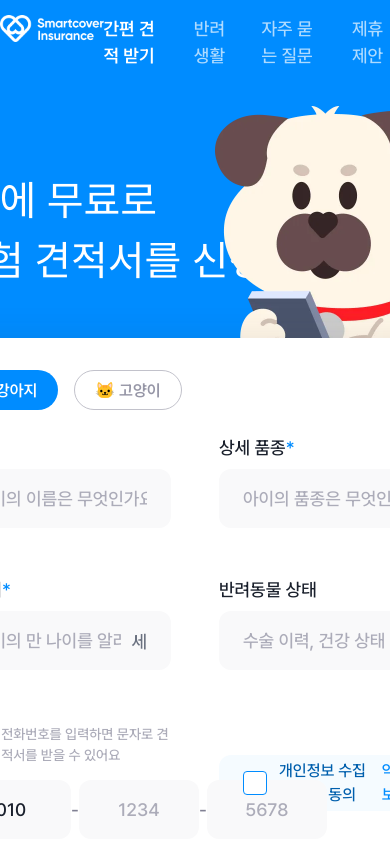
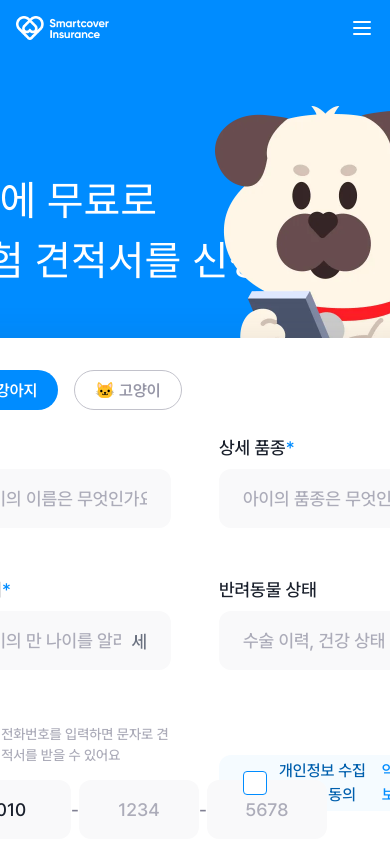
Before and after one commit to FITPET-A/FITPET_FE, a Next.js app: page / in a window 390 px wide. Shown: the top 844 px of the page. Built offline with nearby package versions, Linux system fonts and the light colour scheme; a web font is replaced by a local one.

Commit message:
feat:  헤더 모바일

```diff
--- a/components/Header.tsx
+++ b/components/Header.tsx
@@ -2,7 +2,9 @@
 
 import { useState, useEffect } from "react";
 import Image from "next/image";
+import useClientMediaQuery from "@hooks/useClientMediaQuery";
 import Link from "next/link";
+import { HamburgerIcon } from "@public/svg";
 import Nav from "./Nav";
 
 function Header() {
@@ -24,13 +26,17 @@
     };
   }, []);
 
+  const isDesktop = useClientMediaQuery("(min-width: 1080px)");
+
   return (
+    <div>
+      {isDesktop ? (
         <header
-      className={`fixed left-0 right-0 top-0 z-50 flex h-[84px] w-full items-center justify-center overflow-x-auto transition-colors duration-500 ${
+          className={`fixed left-0 right-0 top-0 z-50 flex h-[84px] w-full items-center justify-center transition-colors duration-500 ${
             isScrolled ? "bg-white shadow-md" : "bg-primary-50"
           }`}
         >
-      <div className="flex w-[1080px] justify-between">
+          <div className="flex w-[1080px] min-w-[1080px] justify-between px-6">
             <Link href="/">
               {isScrolled ? (
                 <Image
@@ -53,6 +59,39 @@
             <Nav isScrolled={isScrolled} />
           </div>
         </header>
+      ) : (
+        <header
+          className={`fixed left-0 right-0 top-0 z-50 flex h-14 w-full items-center justify-center px-4 transition-colors duration-500 ${
+            isScrolled ? "bg-white shadow-md" : "bg-primary-50"
+          }`}
+        >
+          <div className="flex w-full justify-between">
+            <Link href="/">
+              {isScrolled ? (
+                <Image
+                  src="/assets/sc_logo_color.webp"
+                  width={93}
+                  height={24}
+                  alt="sc_logo_color_mobile"
+                  priority
+                />
+              ) : (
+                <Image
+                  src="/assets/sc_logo_white.webp"
+                  width={93}
+                  height={24}
+                  alt="sc_logo_white_mobile"
+                  priority
+                />
+              )}
+            </Link>
+            <HamburgerIcon
+              className={`${isScrolled ? "stroke-[#34343D]" : "stroke-white"}`}
+            />
+          </div>
+        </header>
+      )}
+    </div>
   );
 }
 
--- /dev/null
+++ b/hooks/useClientMediaQuery.ts
@@ -0,0 +1,24 @@
+"use client";
+
+import { useEffect, useState } from "react";
+
+export default function useClientMediaQuery(query: string): boolean | null {
+  const [matches, setMatches] = useState<boolean | null>(null);
+
+  useEffect(() => {
+    const mediaQueryList = window.matchMedia(query);
+
+    const handleMatchChange = (e: MediaQueryListEvent) => {
+      setMatches(e.matches);
+    };
+
+    mediaQueryList.addEventListener("change", handleMatchChange);
+    setMatches(mediaQueryList.matches);
+
+    return () => {
+      mediaQueryList.removeEventListener("change", handleMatchChange);
+    };
+  }, [query]);
+
+  return matches;
+}
```
Lines whose indentation alone changed are shown as unchanged.
